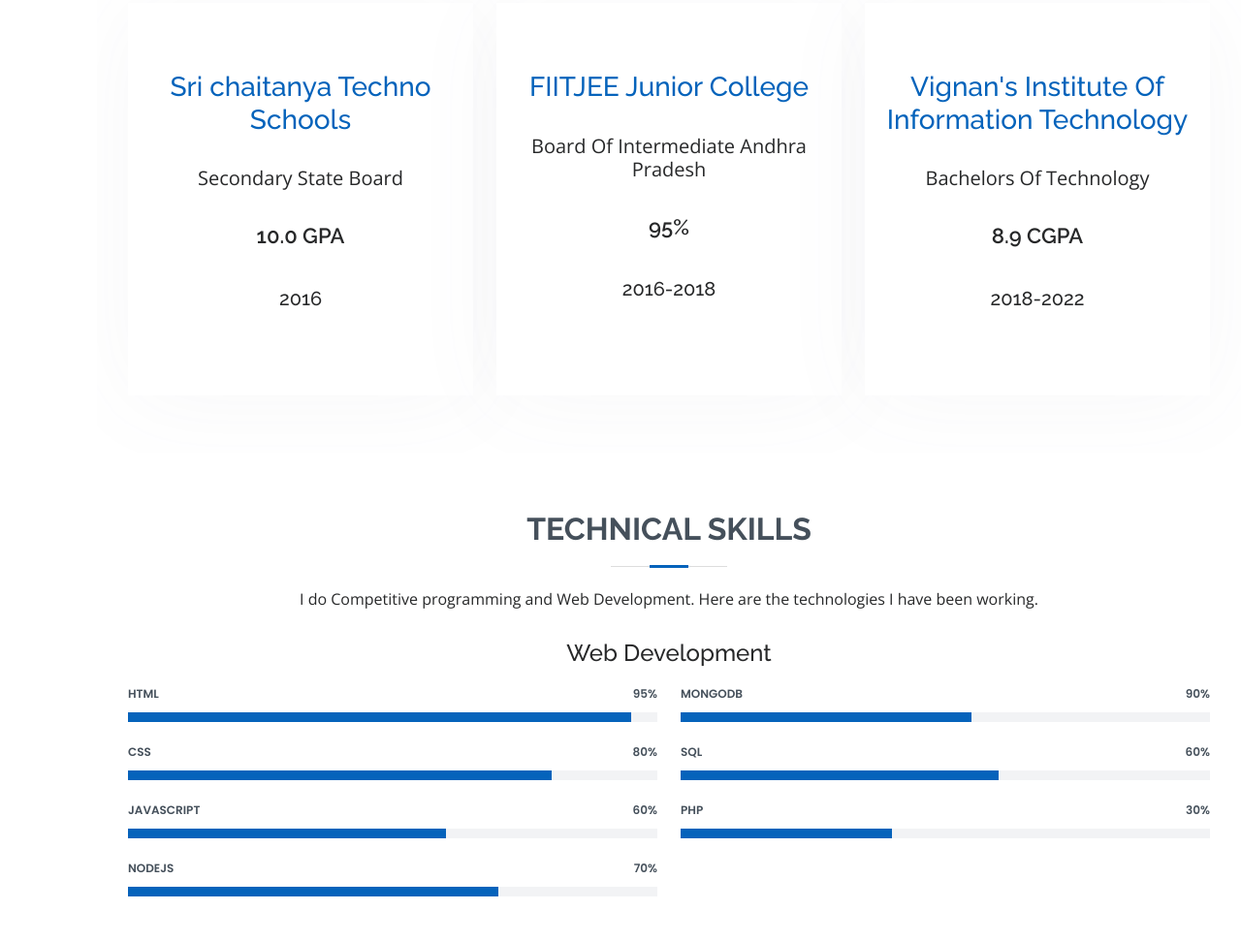
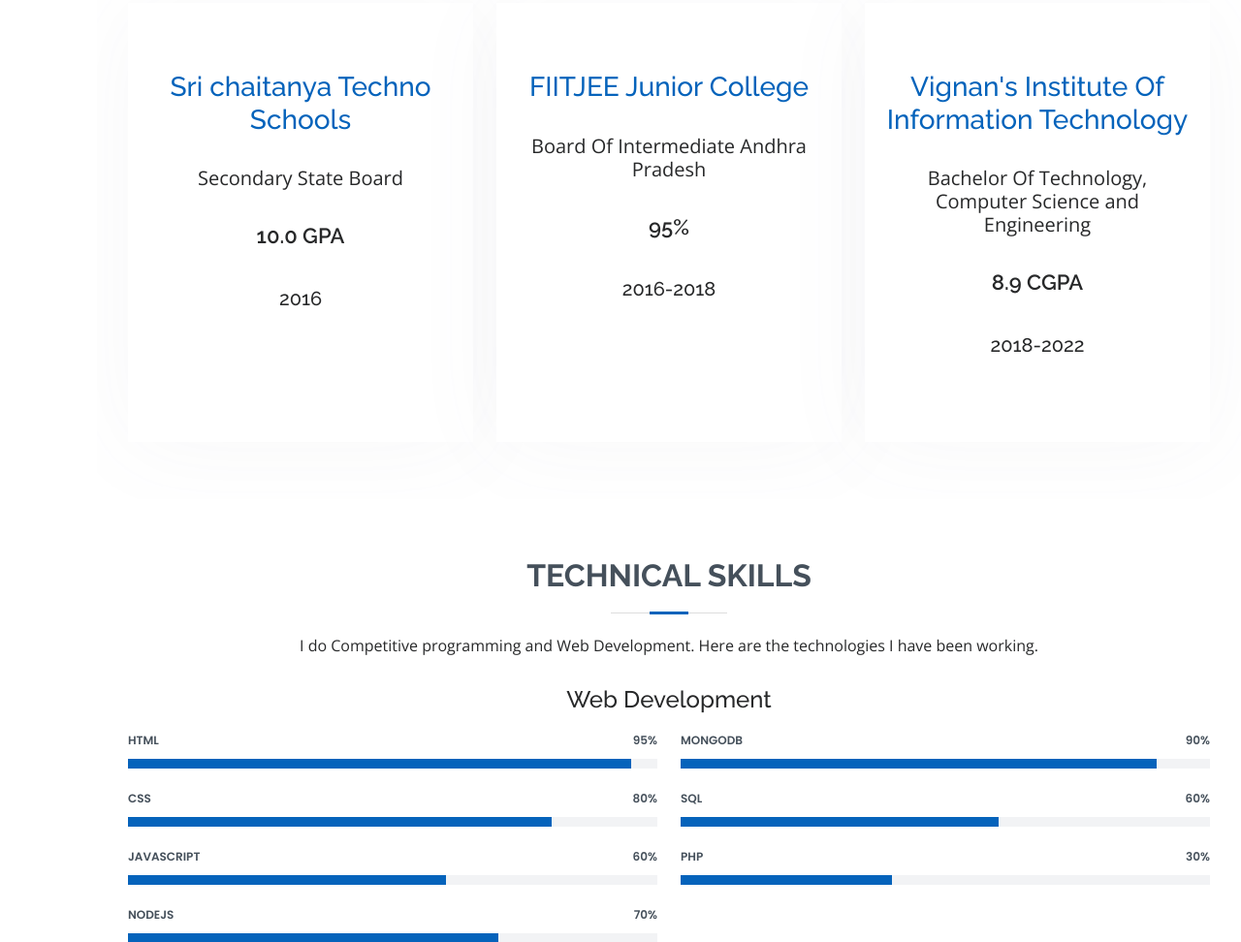
Before and after one commit to dushu270/Portfolio, a plain HTML site: page index.html in a window 1280 px wide. Shown: the part 1336-2308 px from the top of the page at 97% size. Drawn offline with nearby package versions, Linux system fonts and the light colour scheme.

Commit message:
bachelors added

```diff
--- a/index.html
+++ b/index.html
@@ -171,7 +171,7 @@
 
               <h3 style="color:#0563BB">Vignan's Institute Of Information Technology</h3>
               <br>
-              <p style="font-size: 20px">Bachelors Of Technology </p>
+              <p style="font-size: 20px">Bachelor Of Technology, Computer Science and Engineering</p>
               <br>
               <h4>8.9 CGPA</h4>
               <br>
@@ -254,7 +254,7 @@
             <div class="progress">
               <span class="skill">MongoDB<i class="val">90%</i></span>
               <div class="progress-bar-wrap">
-                <div class="progress-bar" role="progressbar" aria-valuenow="55" aria-valuemin="0" aria-valuemax="100"></div>
+                <div class="progress-bar" role="progressbar" aria-valuenow="90" aria-valuemin="0" aria-valuemax="100"></div>
               </div>
             </div>
 
```
